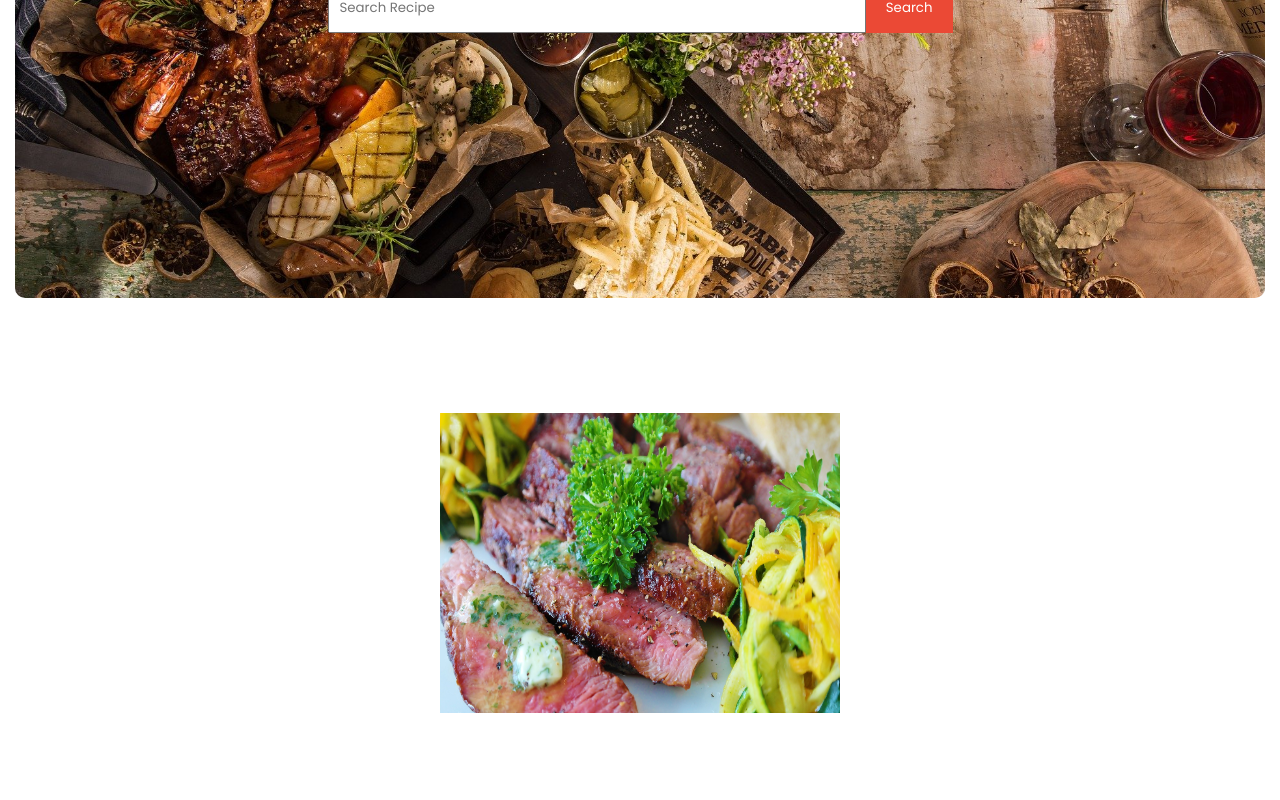
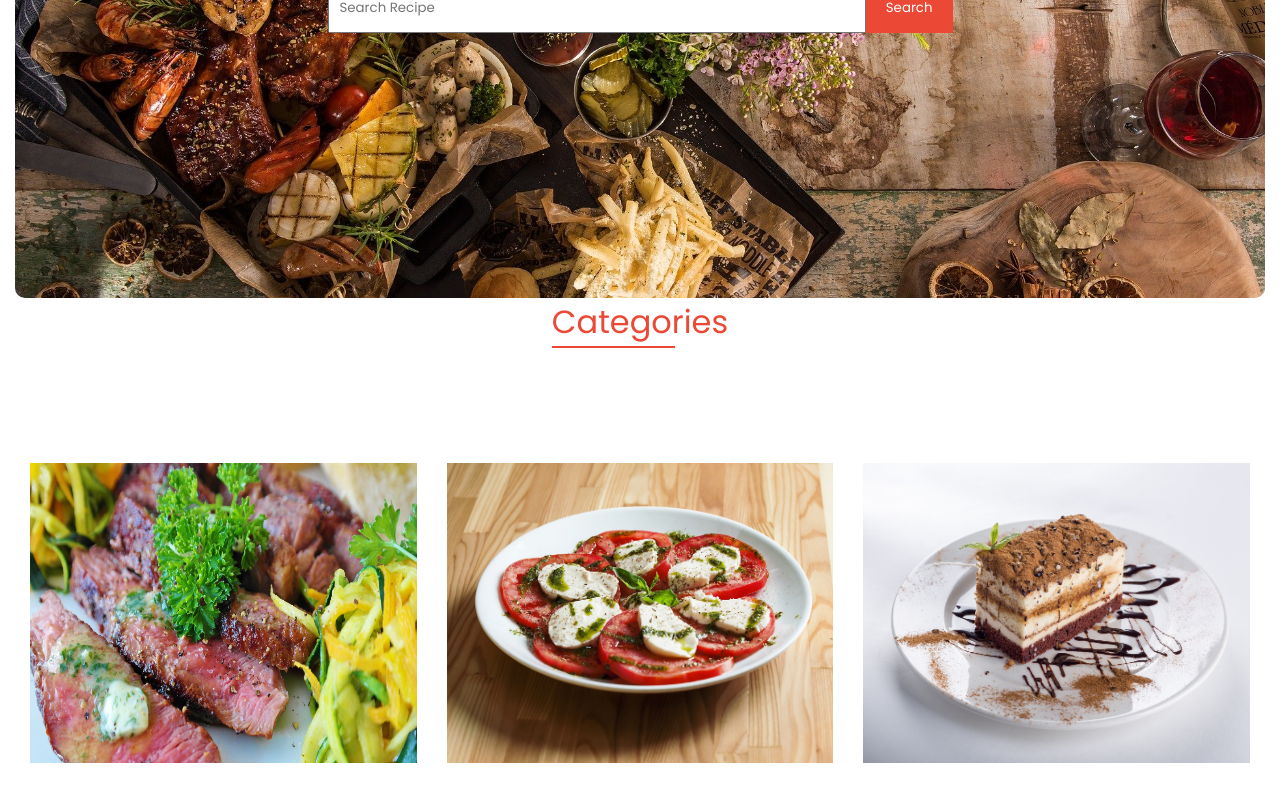
Before and after one commit to mart-anthony-stark/Food-Recipe-Web-App-React-TS, a React (Vite) app: page /home in a window 1280 px wide. Shown: the part 342-1142 px from the top of the page. Before the commit the page ends 1092 px from the top, so only its background shows below. Built offline with nearby package versions, Linux system fonts and the light colour scheme.

Commit message:
add: category

```diff
--- a/src/views/home/Home.tsx
+++ b/src/views/home/Home.tsx
@@ -3,6 +3,7 @@ import './home.css'
 import Banner from "../../components/banner/Banner";
 import Navbar from "../../components/navbar/Navbar";
 import { LazyLoadImage } from 'react-lazy-load-image-component';
+import Heading from '../../components/Heading';
 
 
 const Home = () => {
@@ -10,9 +11,16 @@ const Home = () => {
     <>
       <Navbar />
       <Banner />
+      <Heading title="Categories" />
       <div className="categories">
         <div className="category">
           <LazyLoadImage src="/src/assets/img/steak.jpg" effect="blur"/>
+        </div>
+        <div className="category">
+          <LazyLoadImage src="/src/assets/img/side-dish.jpg" effect="blur"/>
+        </div>
+        <div className="category">
+          <LazyLoadImage src="/src/assets/img/desert.jpg" effect="blur"/>
         </div>
       </div>
     </>
```
